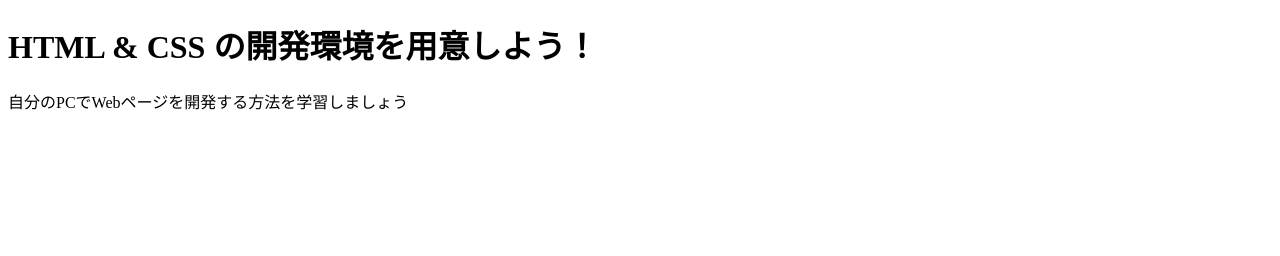
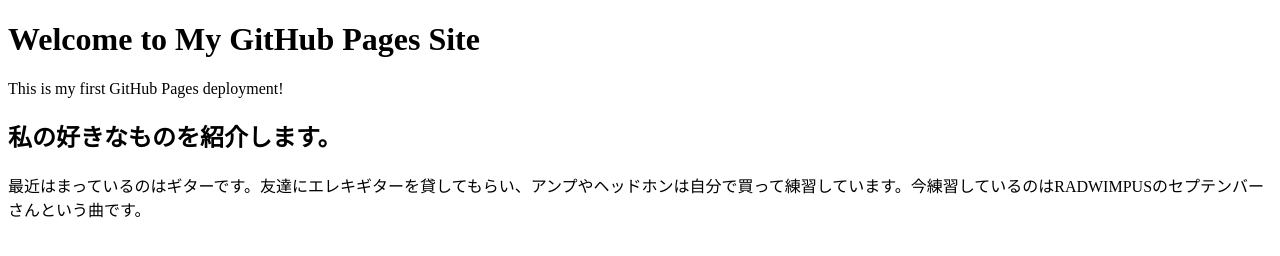
Before and after one commit to ken8290/my-first-web-app, a plain HTML site: page index.html in a window 1280 px wide. Drawn offline with Linux system fonts and the light colour scheme.

Commit message:
index.html

```diff
--- a/index.html
+++ b/index.html
@@ -1,11 +1,14 @@
 <!DOCTYPE html>
-<html>
-    <head>
-        <meta charset="utf-8">
-        <title>Progate</title>
-    </head>
-    <body>
-        <h1 class="title">HTML & CSS の開発環境を用意しよう！</h1>
-        <p>自分のPCでWebページを開発する方法を学習しましょう</p>
-    </body>
+<html lang="en">
+<head>
+    <meta charset="UTF-8">
+    <meta name="viewport" content="width=device-width, initial-scale=1.0">
+    <title>My GitHub Pages Site</title>
+</head>
+<body>
+    <h1>Welcome to My GitHub Pages Site</h1>
+    <p>This is my first GitHub Pages deployment!</p>
+    <h2>私の好きなものを紹介します。</h2>
+    <p>最近はまっているのはギターです。友達にエレキギターを貸してもらい、アンプやヘッドホンは自分で買って練習しています。今練習しているのはRADWIMPUSのセプテンバーさんという曲です。</p>
+</body>
 </html>
```
